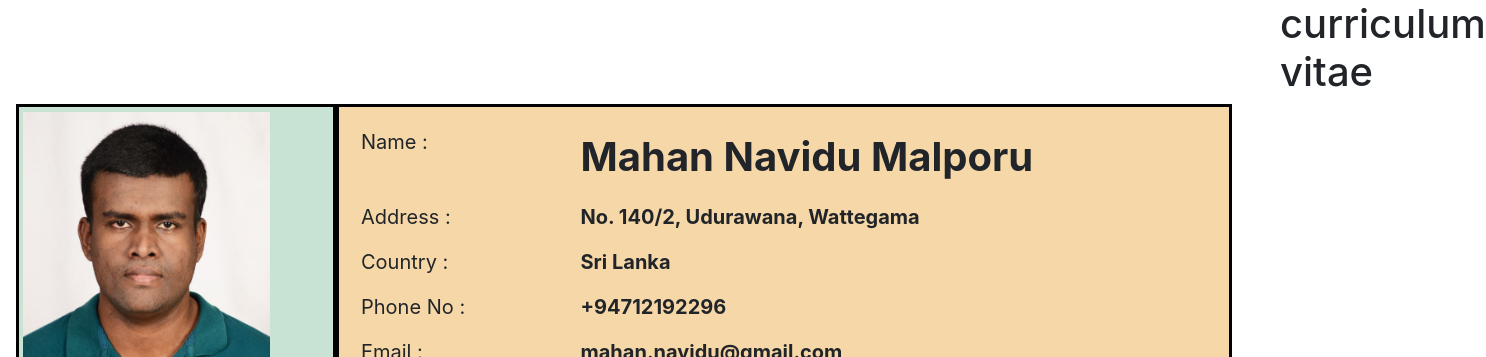
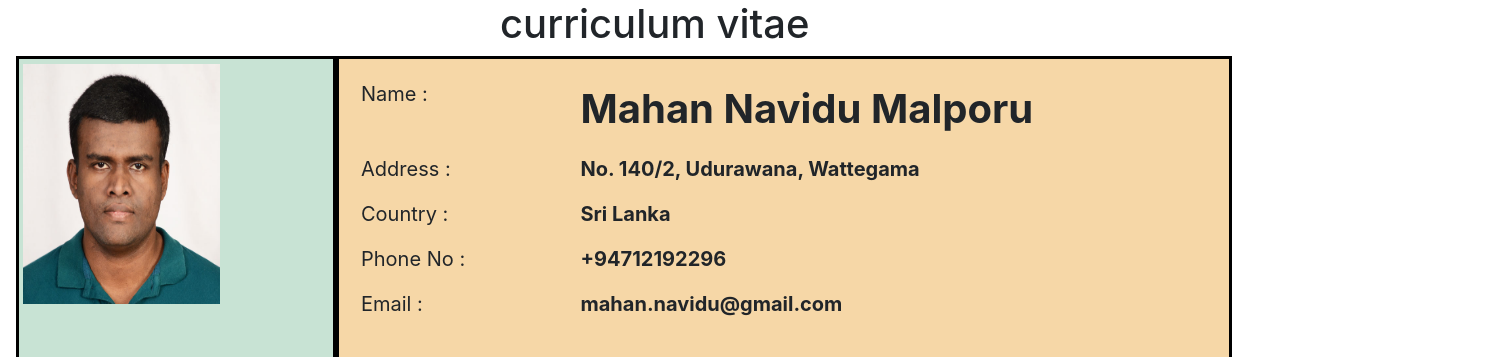
Before and after one commit to MAHANNAVIDU734/CV-Mahan_Navidu, a plain HTML site: page index.html in a window 1280 px wide. Shown: the top 357 px of the page, 1486 px wide, since content can reach past the window. Drawn offline with nearby package versions, Linux system fonts and the light colour scheme.

Commit message:
responsive

```diff
--- a/style.css
+++ b/style.css
@@ -92,7 +92,7 @@ hr {
     }
 }
 
-@media (min-width: 768px) and (max-width:1024px) {
+@media (min-width: 768px) {
     .main-pic {
         width: 250px;
         height: 250px;
@@ -102,6 +102,9 @@ hr {
     }
     link {
         padding: 50px 50px 50px 50px;
+    }
+    .header>.CV {
+        padding-left: 100px;
     }
 }
 
@@ -154,3 +157,9 @@ hr {
         padding-left: 8px;
     }
 }
+
+@media (min-width: 1024px) {
+    .header>.CV {
+        padding-left: 500px;
+    }
+}
```
